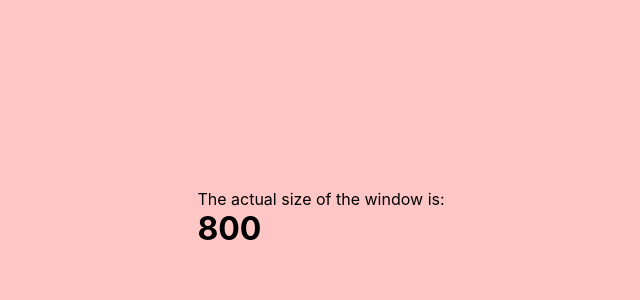
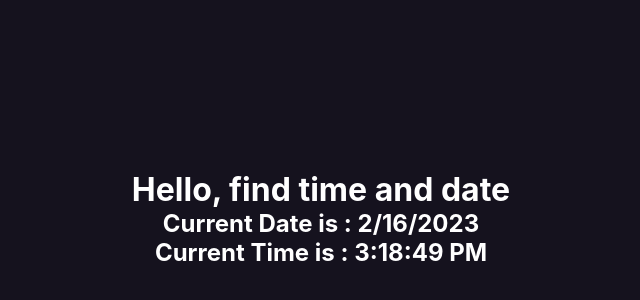
Before and after one commit to Joyin2/React-js-practice, a React (Create React App) app: page / in a window 1280 px wide. Shown: the part 182-482 px from the top of the page, without its empty margins (319-959 px from the left). Built offline with nearby package versions, Linux system fonts and the light colour scheme.

Commit message:
current time

```diff
--- a/src/App.js
+++ b/src/App.js
@@ -5,12 +5,14 @@ import React from "react";
 import Covid from "./components/Covid";
 import UseEffect from "./hooks/UseEffect/UseEffect";
 import CleanUp from "./hooks/UseEffect/CleanUp";
+import CurrentTimeDate from "./components/CurrentTimeDate/index"
 // import "./App.css"
 
 const App = () => {
   return (
     <>
-      <CleanUp />
+      <CurrentTimeDate/>
+      {/* <CleanUp /> */}
       {/* <UseEffect/> */}
       {/* <Covid/> */}
       {/* <UseState/> */}
--- /dev/null
+++ b/src/components/CurrentTimeDate/index.css
@@ -0,0 +1,14 @@
+body{
+    margin: 0;
+    padding: 0;
+    background-color: rgb(21, 18, 30);
+    color: white;
+    width: 100%;
+    height: 100vh;
+    display: flex;
+    flex-direction: column;
+    justify-content: center;
+    align-items: center;
+    text-align: center;
+
+}
--- /dev/null
+++ b/src/components/CurrentTimeDate/index.js
@@ -0,0 +1,17 @@
+import React from 'react'
+import "./index.css"
+
+const index = () => {
+    const currentDate = new Date().toLocaleDateString()
+    const currentTime = new Date().toLocaleTimeString()
+  return (
+    <>
+      <h1>Hello, find time and date</h1>
+      <h2 className="date">Current Date is : {currentDate}</h2>
+      <h2 className="time">Current Time is : {currentTime} </h2>
+
+    </>
+  )
+}
+
+export default index
--- a/src/index.css
+++ b/src/index.css
@@ -5,13 +5,13 @@ body {
     sans-serif;
   -webkit-font-smoothing: antialiased;
   -moz-osx-font-smoothing: grayscale;
-  background-color: rgb(255, 198, 198);
+  /* background-color: rgb(255, 198, 198);
   display: flex;
   flex-direction: column;
   align-items: center;
   justify-content: center;
   width: 100%;
-  height: 100vh;
+  height: 100vh; */
 }
 
 *{
--- a/src/index.js
+++ b/src/index.js
@@ -11,7 +11,4 @@ root.render(
   </React.StrictMode>
 );
 
-// If you want to start measuring performance in your app, pass a function
-// to log results (for example: reportWebVitals(console.log))
-// or send to an analytics endpoint. Learn more: https://bit.ly/CRA-vitals
 reportWebVitals();
```
